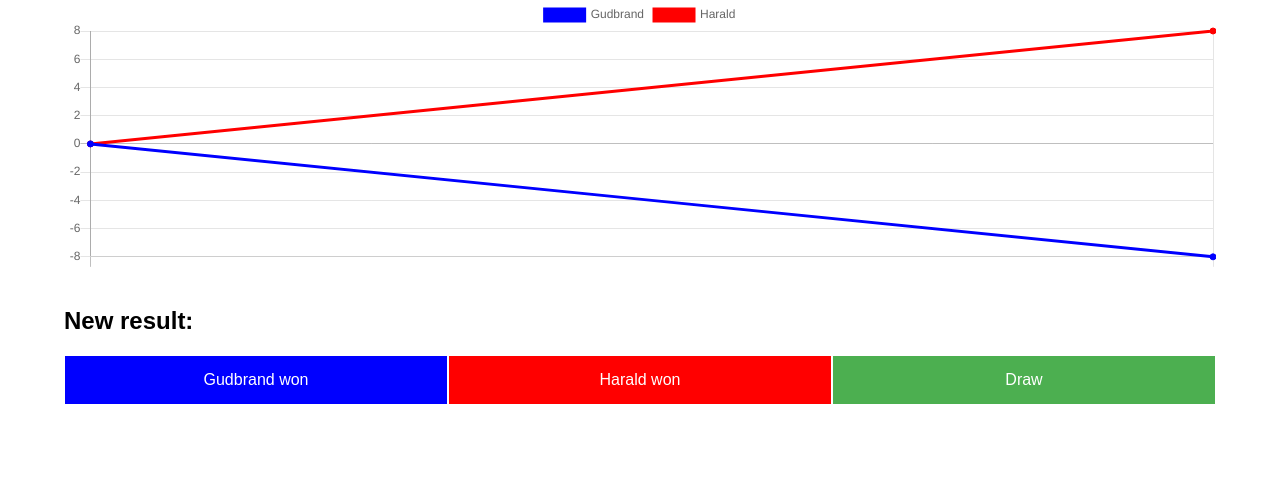
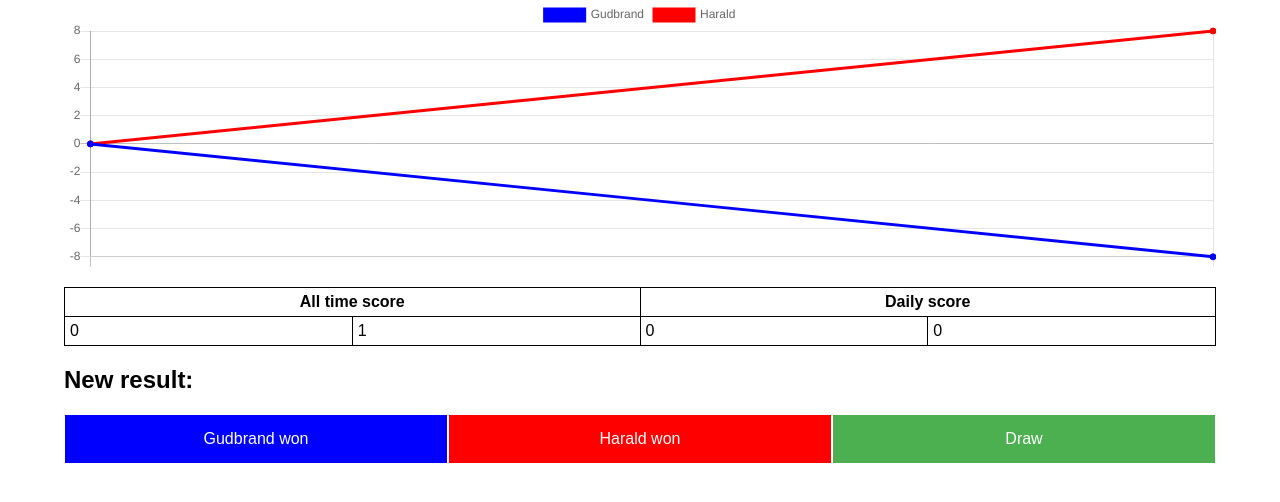
Before and after one commit to gudbrandtandberg/Elo, a Flask app: a page that uses templates/ratings.html in a window 1280 px wide. Shown: the part 133-635 px from the top of the page. Run offline with Flask 2, Linux system fonts and the light colour scheme; some libraries are stand-ins or nearby versions.

Commit message:
Added tally

```diff
--- a/main.py
+++ b/main.py
@@ -51,6 +51,13 @@ def add_pairing():
 def ratings():
     p1, p2 = parse_players()
     logfile = "games/{}_{}.csv".format(p1, p2)
+
+    d_types = {"A": float, "B": float}
+    log = pd.read_csv(logfile, header=0, dtype=d_types)
+
+    A_daily, B_daily = compute_daily_score(log)
+    A_total, B_total = compute_scores(log)
+
     p1_history, p2_history, dates = compute_elo(logfile)
 
     white = p1 if len(p1_history) % 2 == 1 else p2
@@ -63,7 +70,11 @@ def ratings():
                             dates=dates, \
                             A_history=p1_history, \
                             B_history=p2_history, \
-                            white=white)
+                            white=white, \
+                            A_daily=A_daily, \
+                            B_daily=B_daily, \
+                            A_total=A_total, \
+                            B_total=B_total )
 
 @app.route('/new', methods=["POST"])
 def save_new_result():
@@ -123,6 +134,29 @@ def parse_result(p1, p2, result):
 
     return (p1_res, p2_res)
 
+
+def compute_daily_score(log, day="today"):
+
+    log["Date"] = pd.to_datetime(log["Date"], format="%d-%m-%Y %H:%M")
+
+    # today = log["Date"][0].strftime("%d-%m-%Y")
+    today = datetime.datetime.now().strftime("%d-%m-%Y")
+    today_start = today + " 00:00:00"
+    today_end   = today + " 23:59:59"
+    today_start = datetime.datetime.strptime(today_start, "%d-%m-%Y %H:%M:%S")
+    today_end   = datetime.datetime.strptime(today_end, "%d-%m-%Y %H:%M:%S")
+
+    subset = log[(log["Date"] > today_start) & (log["Date"] < today_end)]
+
+    return compute_scores(subset)
+
+def compute_scores(subset):
+
+    A_sum = sum(subset[" A"])
+    B_sum = sum(subset[" B"])
+
+    return A_sum, B_sum
+
 def compute_elo(logfile):
     """Computes Elo's from game history"""
 
--- a/templates/ratings.html
+++ b/templates/ratings.html
@@ -163,6 +163,14 @@
             padding: 3px;
         }
 
+        #tally table {
+            border-collapse: collapse;
+        }
+
+        #tally table, #tally th, #tally td {
+            padding: 5px;
+            border: 1px solid black;
+        }
 
     </style>
 </head>
@@ -190,6 +198,21 @@
         <canvas id="cvs" width="400px" height="100px"></canvas>
     </div>
 
+    <div class="div-sm-6" id="tally">
+            <table>
+                <tr>
+                    <th colspan="2">All time score</th>
+                    <th colspan="2">Daily score</th>
+                </tr>
+                <tr>
+                    <td>{{A_total}}</td>
+                    <td>{{B_total}}</td>
+                    <td>{{A_daily}}</td>
+                    <td>{{B_daily}}</td>
+                </tr>
+            </table>
+        </div>
+
     <h2>New result:</h2>
     <form id="new-result-form" action="/new?p1={{A}}&p2={{B}}" method="POST">
         <table id="buttontable">
```
